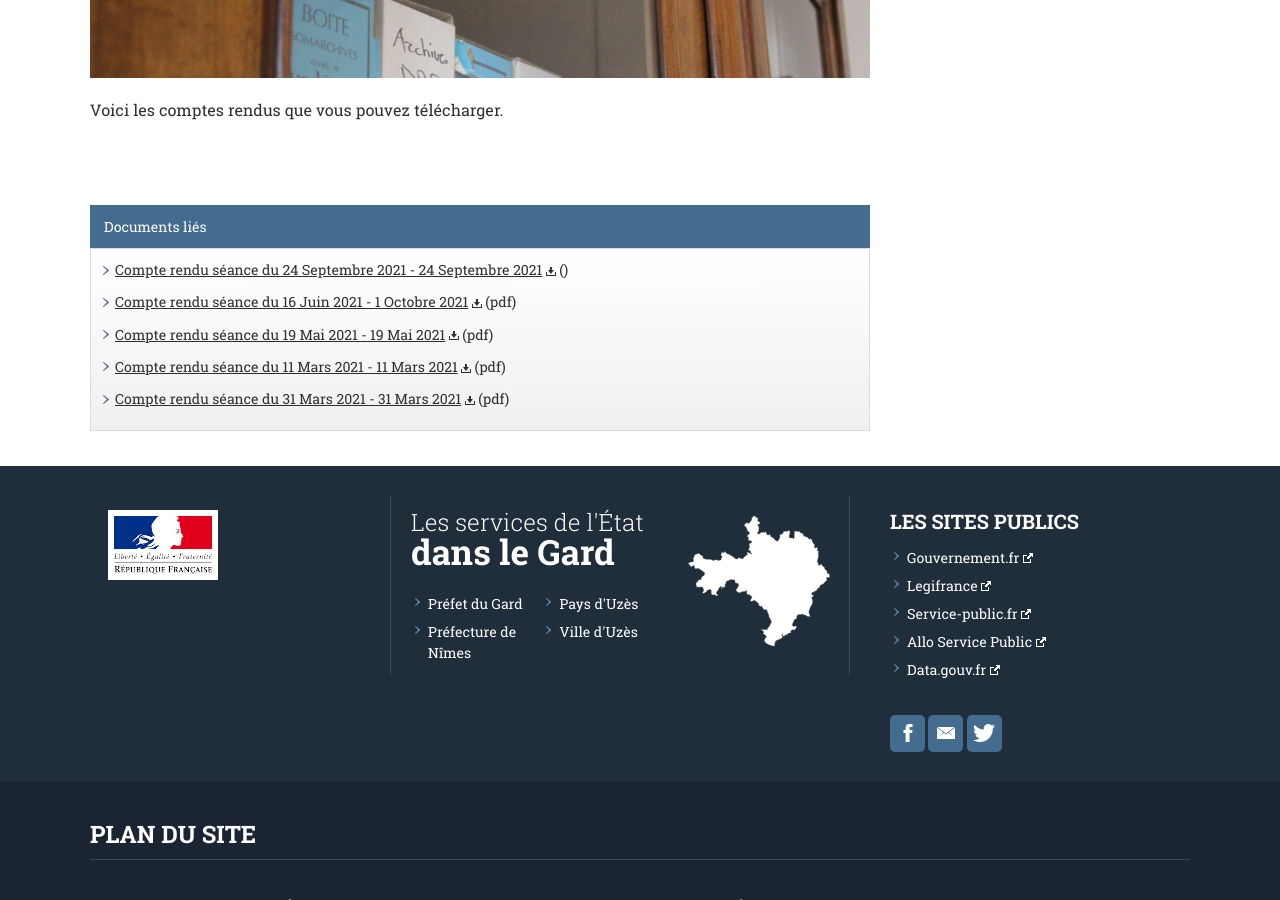
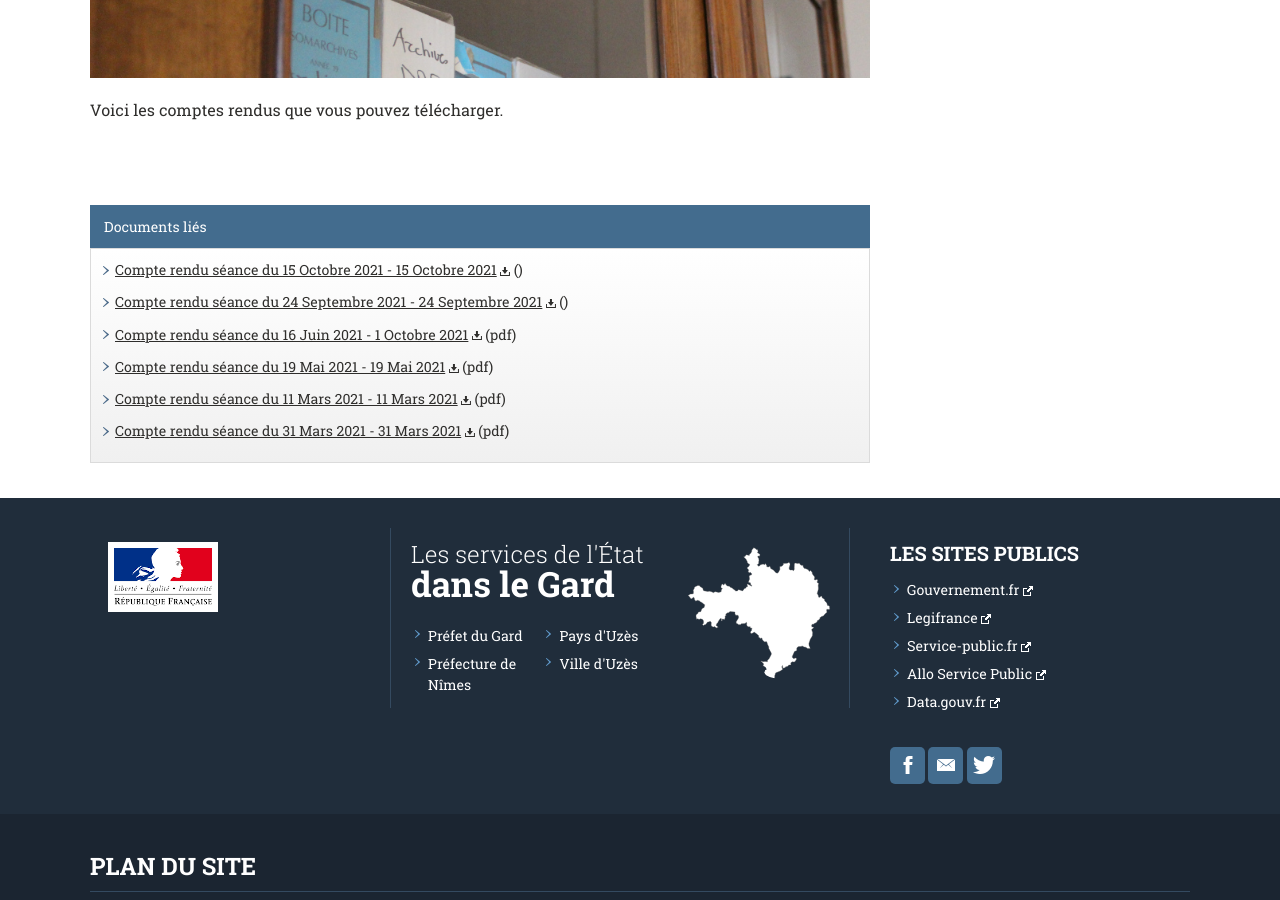
Before and after one commit to Flaux-Village/flaux-village.github.io, a Jekyll site: the page built from comptes.md, in a window 1280 px wide and 900 px high, scrolled down 523 px. Built offline with Jekyll 4.4.1, drawn with Linux system fonts in a browser that asks for light colours.

Commit message:
Update comptes.md

```diff
--- a/comptes.md
+++ b/comptes.md
@@ -7,7 +7,9 @@ titre_page: Comptes rendus des conseils municipaux
 illustration: /assets/illustrations/archives_landscape980.JPG
 description_illustration: Mairie de Flaux.
 documents:
-
+- fiche: Compte rendu séance du 15 Octobre 2021
+  date_texte: 15 Octobre 2021
+  addresse: /assets/documents/comptesrendus/COMPTE RENDU DU 15 OCTOBRE.pdf
 - fiche: Compte rendu séance du 24 Septembre 2021
   date_texte: 24 Septembre 2021
   addresse: /assets/documents/comptesrendus/compte rendu du 24 sept 21.pdf
```
